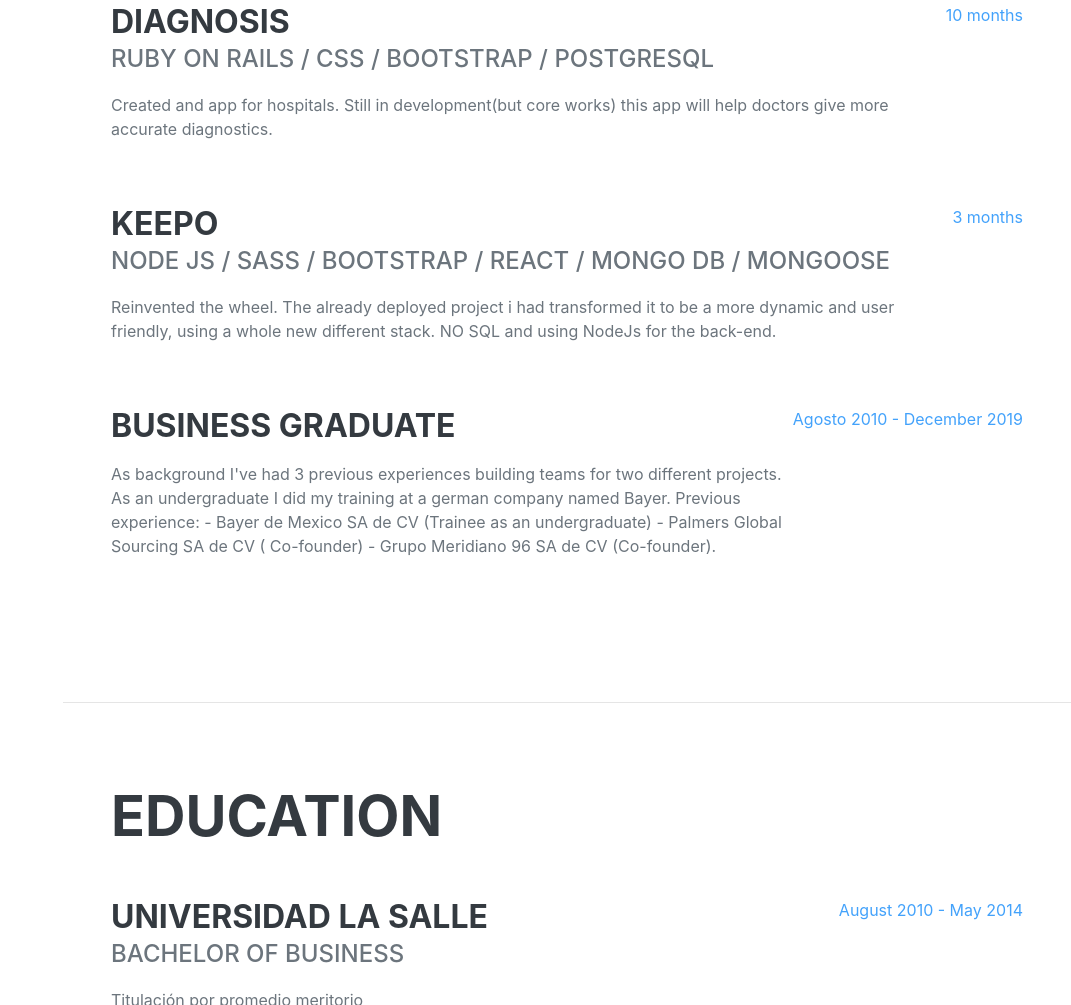
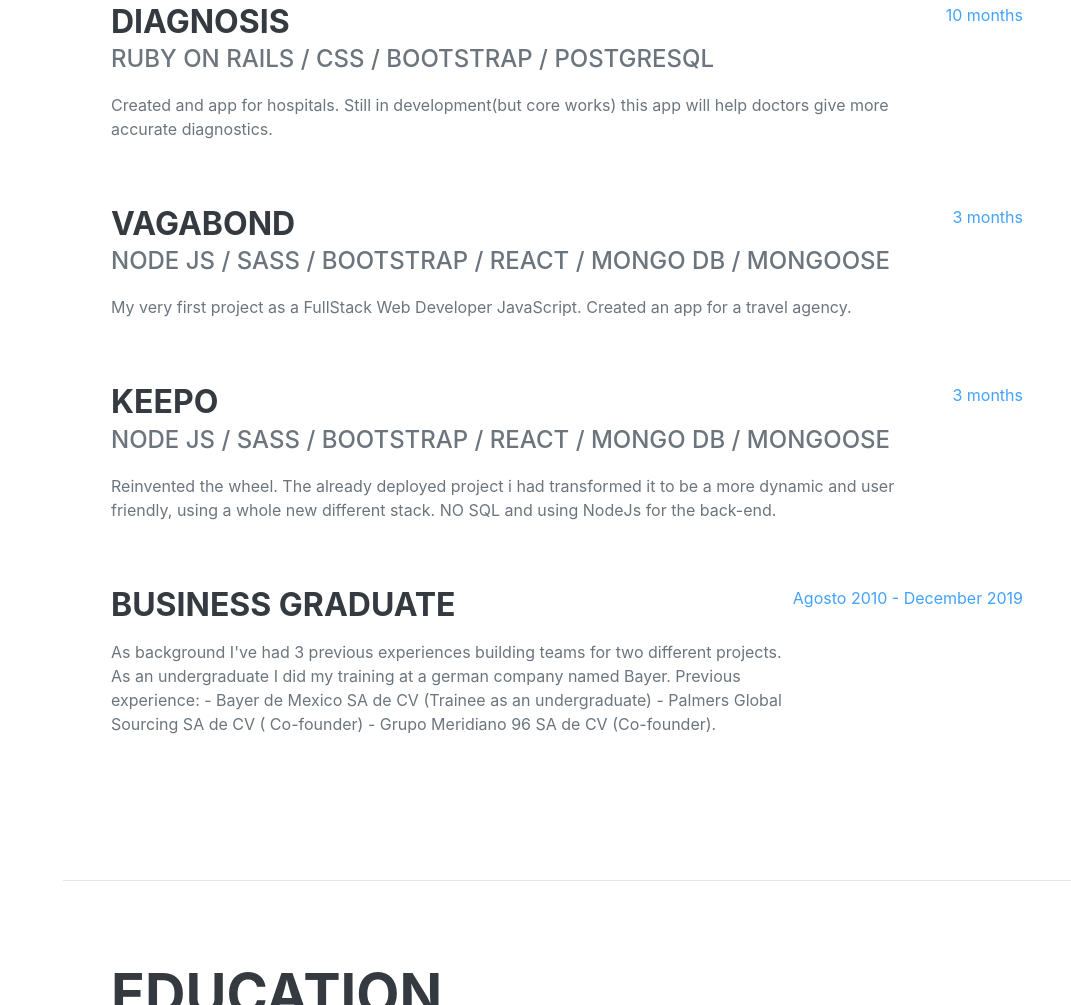
Before and after one commit to jolumapi92/Resume, a plain HTML site: page index.html in a window 1280 px wide. Shown: the part 1312-2317 px from the top of the page, without its empty margins (209-1280 px from the left). Drawn offline with nearby package versions, Linux system fonts and the light colour scheme; a web font is replaced by a local one.

Commit message:
UPDATE: updated my CV

```diff
--- a/index.html
+++ b/index.html
@@ -78,6 +78,14 @@
                             <p>Created and app for hospitals. Still in development(but core works) this app will help doctors give more accurate diagnostics. </p>
                         </div>
                         <div class="flex-shrink-0"><span class="text-primary">10 months</span></div>
+                    </div>
+                    <div class="d-flex flex-column flex-md-row justify-content-between mb-5">
+                        <div class="flex-grow-1">
+                            <h3 class="mb-0">Vagabond</h3>
+                            <div class="subheading mb-3">Node JS / SASS / Bootstrap / React / Mongo DB / Mongoose</div>
+                            <p> My very first project as a FullStack Web Developer JavaScript. Created an app for a travel agency.</p>
+                        </div>
+                        <div class="flex-shrink-0"><span class="text-primary">3 months</span></div>
                     </div>
                     <div class="d-flex flex-column flex-md-row justify-content-between mb-5">
                         <div class="flex-grow-1">
```
